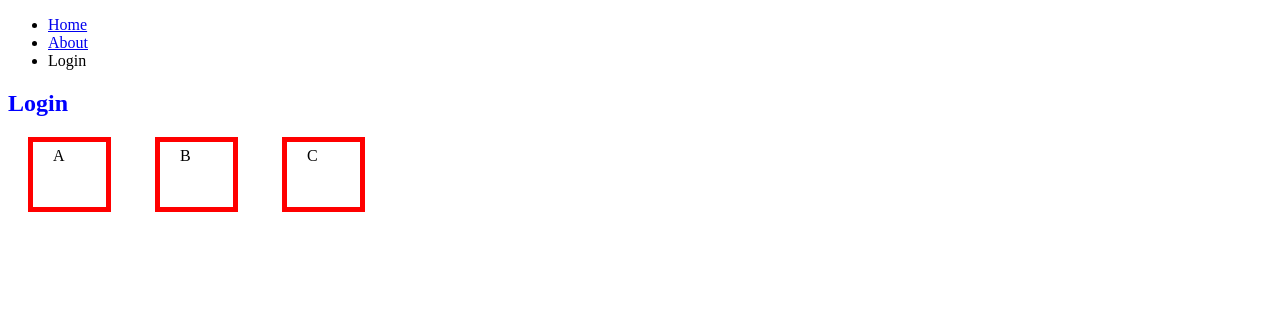
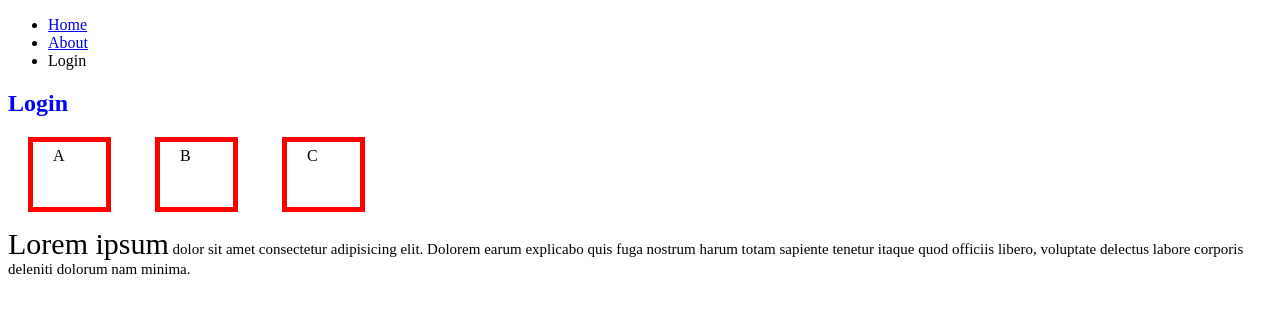
Before and after one commit to lassit09/zero_to_mastery, a plain HTML site: page css3/login.html in a window 1280 px wide. Drawn offline with Linux system fonts and the light colour scheme.

Commit message:
Fool around with text sizing and comparing px v. em v. rem

```diff
--- a/css3/boxModel.css
+++ b/css3/boxModel.css
@@ -10,3 +10,11 @@ h2 {
     width: 33px;
     height: 55px;
 }
+
+p {
+    font-size: 15px;
+}
+
+span {
+    font-size: 2em;
+}
--- a/css3/login.html
+++ b/css3/login.html
@@ -24,6 +24,8 @@
             <div class="boxmodel">A</div>
             <div class="boxmodel">B</div>
             <div class="boxmodel">C</div>
+
+            <p><span>Lorem ipsum</span> dolor sit amet consectetur adipisicing elit. Dolorem earum explicabo quis fuga nostrum harum totam sapiente tenetur itaque quod officiis libero, voluptate delectus labore corporis deleniti dolorum nam minima.</p>
         </section>
 
     </body>
```
